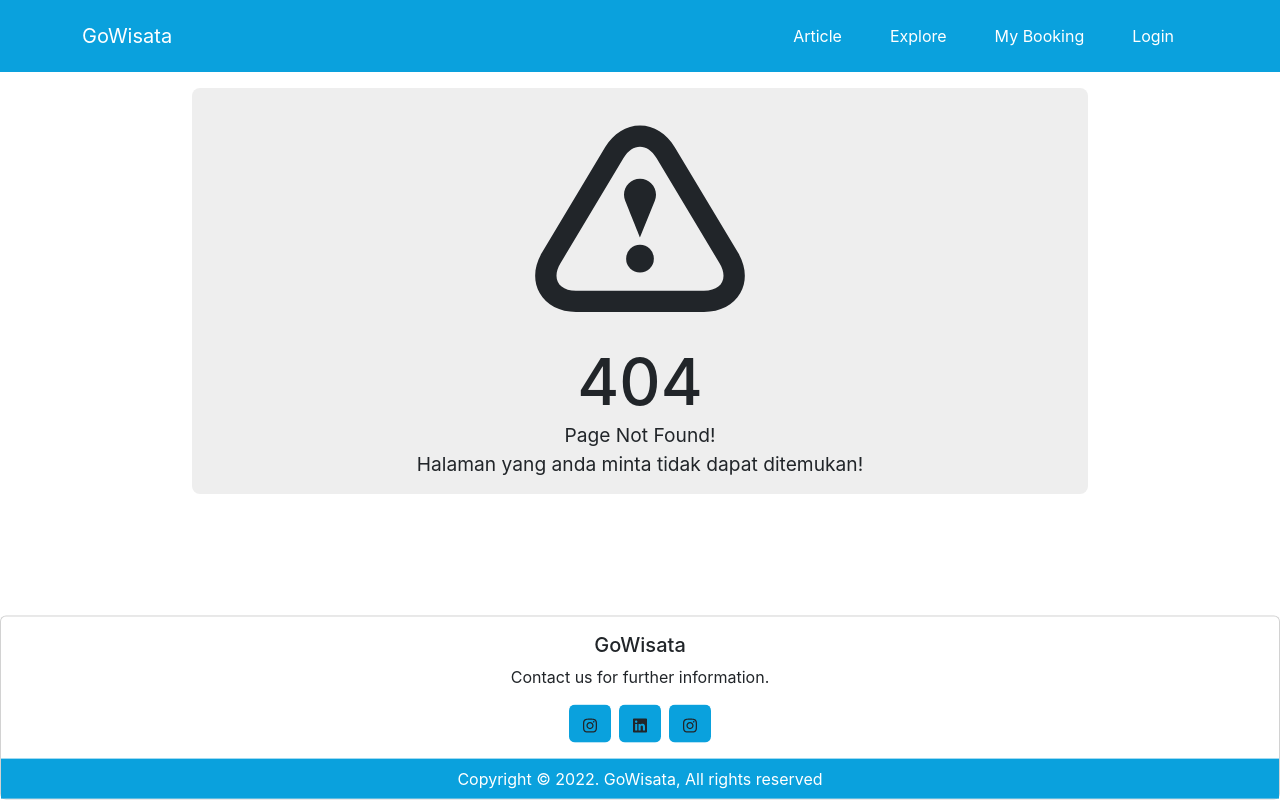
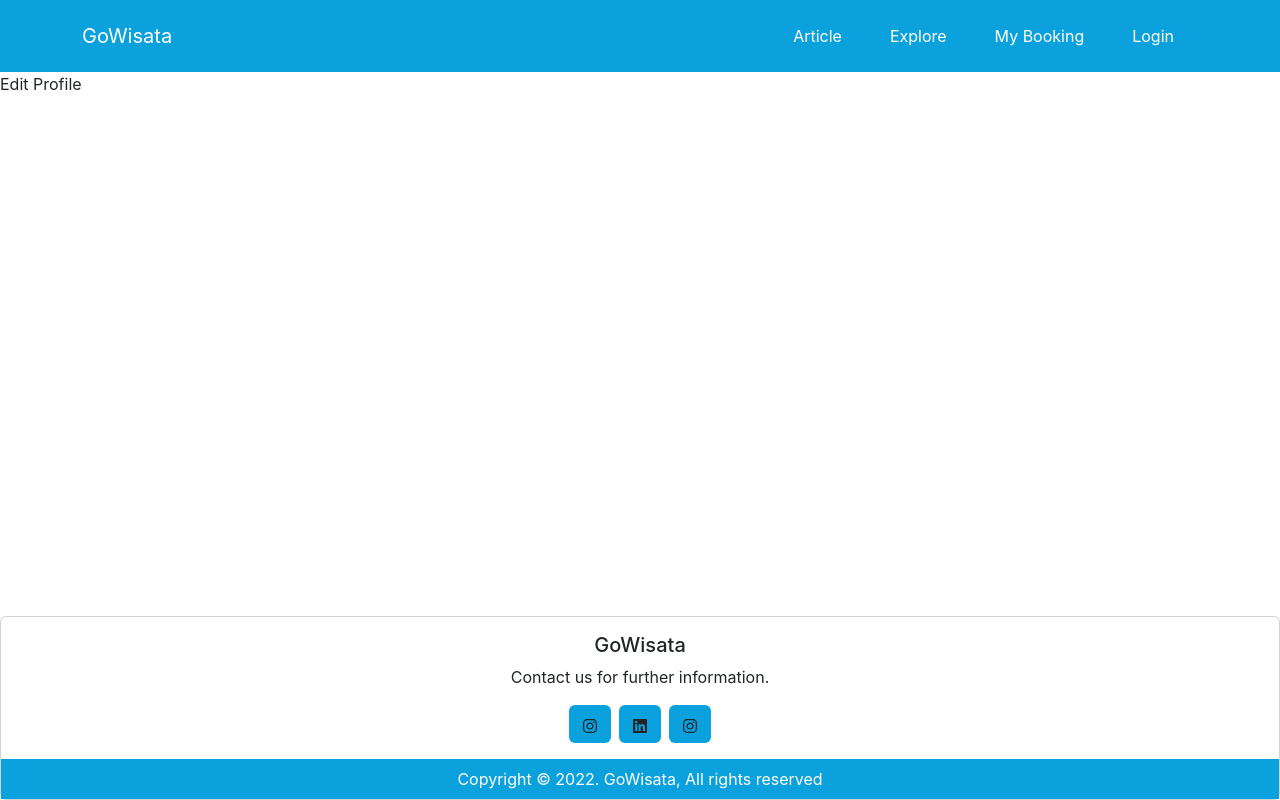
Before and after one commit to MuhammadAbdiel/capstone-dicoding, a React (Create React App) app: page /user/profile/edit in a window 1280 px wide. Built offline with nearby package versions, Linux system fonts and the light colour scheme; the HTML template or start-up script is replaced by a standard one.

Commit message:
menambah page edit profile

```diff
--- a/src/App.js
+++ b/src/App.js
@@ -16,6 +16,7 @@ import DetailArticle from './pages/DetailArticle'
 import Explore from './pages/Explore'
 import Article from './pages/Article'
 import Order from './pages/Order'
+import ProfileEdit from './pages/ProfileEdit'
 
 const App = () => {
   return (
@@ -26,6 +27,7 @@ const App = () => {
         <Route path='/register' element={<Register />} />
         <Route path='/admin/register' element={<RegisterAdmin />} />
         <Route path='/user/profile' element={<Profile />} />
+        <Route path='/user/profile/edit' element={<ProfileEdit />} />
         <Route path='/tourism' element={<Explore />} />
         <Route path='/tourism/:id' element={<DetailTourism />} />
         <Route path='/articles' element={<Article />} />
--- a/src/components/ProfileComponent.jsx
+++ b/src/components/ProfileComponent.jsx
@@ -1,6 +1,9 @@
 import React, { useState, useEffect } from 'react'
 import { getUserLogged } from '../utils/network-data'
 import logo from '../images/logo192.png'
+import Button from 'react-bootstrap/Button'
+import { Link } from 'react-router-dom'
+
 const ProfileComponent = () => {
   const [authedUser, setAuthedUser] = useState('')
   useEffect(() => {
@@ -29,6 +32,12 @@ const ProfileComponent = () => {
           <li className='list-group-item'>Email : {authedUser.email}</li>
           <li className='list-group-item'>No.Telp : {authedUser.phone_number}</li>
           <li className='list-group-item'>Bank Account Number : {authedUser.bank_account_number}</li>
+          <div className='position-relative'></div>
+          <div className='d-flex justify-content-center'>
+            <Link to='/user/profile/edit'>
+              <Button variant='warning m-2'>Edit</Button>
+            </Link>
+          </div>
         </ul>
       </div>
     </div>
--- /dev/null
+++ b/src/pages/ProfileEdit.jsx
@@ -0,0 +1,14 @@
+import React from 'react'
+import HeaderComponent from '../components/HeaderComponent'
+import FooterStyleComponent from '../components/FooterStyleComponent'
+const ProfileEdit = () => {
+  return (
+    <>
+      <HeaderComponent />
+      <p>Edit Profile</p>
+      <FooterStyleComponent />
+    </>
+  )
+}
+
+export default ProfileEdit
```
